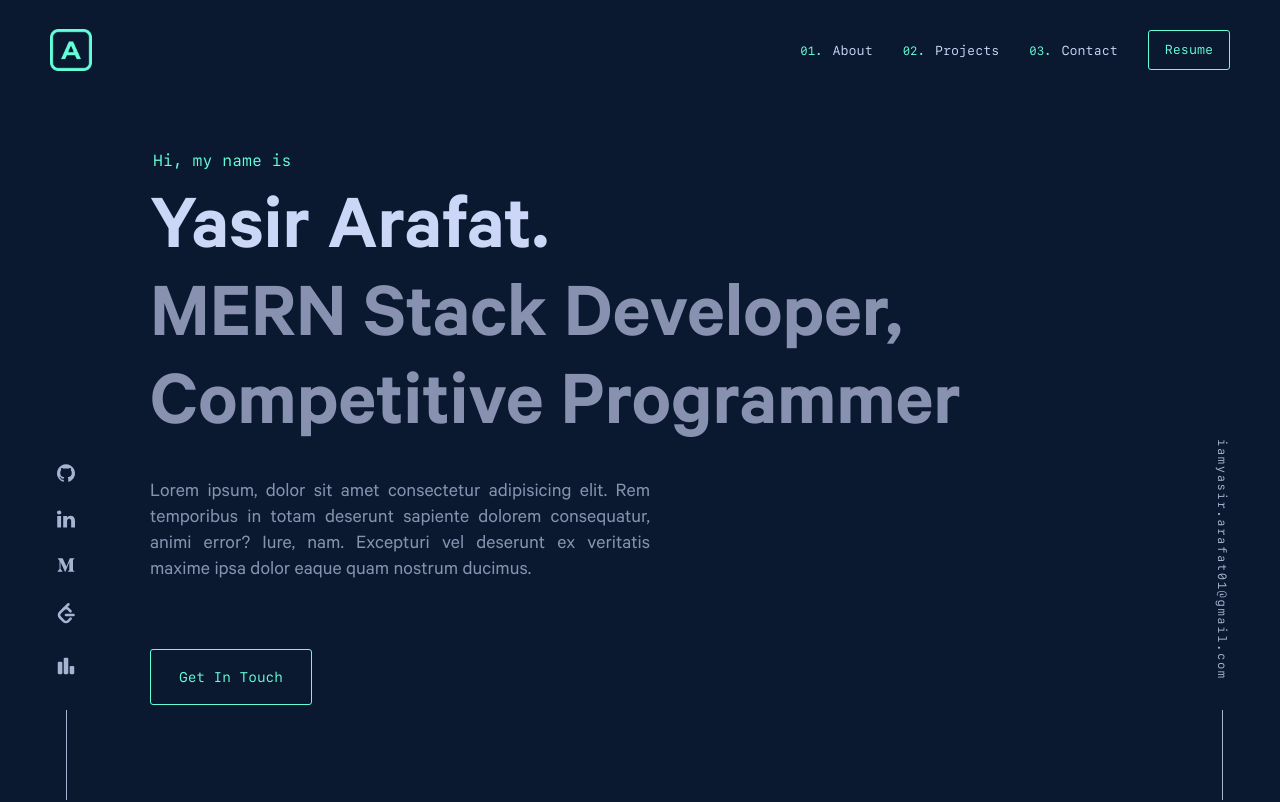
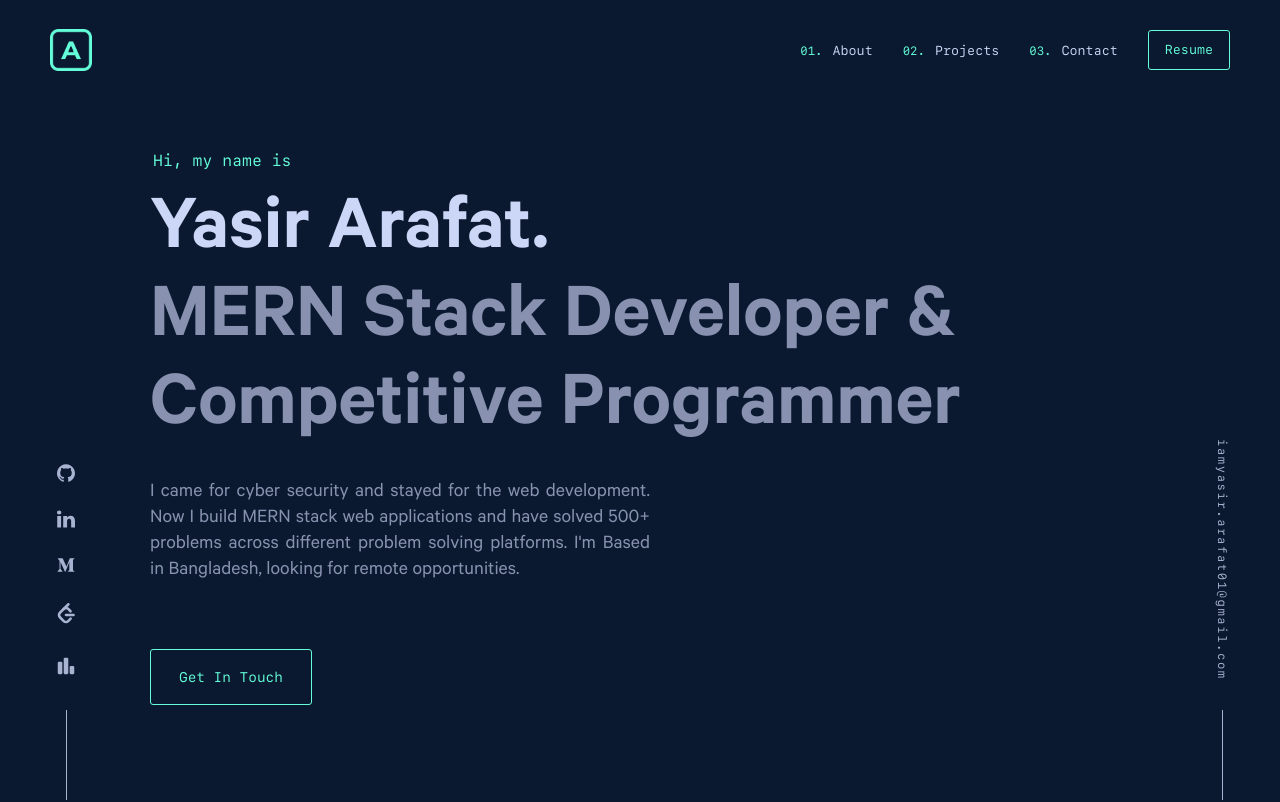
Before and after one commit to arafatYasir/Portfolio, a Next.js app: page / in a window 1280 px wide. Shown: the top 802 px of the page. Built offline with nearby package versions, Linux system fonts and the light colour scheme; no server answers.

Commit message:
feat: change hero description

```diff
--- a/app/components/HeroSection.tsx
+++ b/app/components/HeroSection.tsx
@@ -17,11 +17,11 @@ const HeroSection = () => {
                 </h1>
 
                 <h2 id="hero-profession" className={`font-calibre text-[40px] leading-[44px] ${breakpoint1 && "text-[50px] leading-[55px]"} ${breakpoint2 && "text-[60px] leading-[66px]"} md:text-[70px] md:leading-[77px] lg:text-[80px] lg:leading-[88px] font-semibold text-[#8892b0] mb-2.5`}>
-                    MERN Stack Developer, Competitive Programmer
+                    MERN Stack Developer & Competitive Programmer
                 </h2>
 
                 <p id="hero-description" className={`max-w-[500px] mt-[25px] mb-[15px] font-calibre text-lg leading-[23px] ${breakpoint2 && "text-xl leading-[26px]"} text-[#8892b0] text-justify`}>
-                    Lorem ipsum, dolor sit amet consectetur adipisicing elit. Rem temporibus in totam deserunt sapiente dolorem consequatur, animi error? Iure, nam. Excepturi vel deserunt ex veritatis maxime ipsa dolor eaque quam nostrum ducimus.
+                    I came for cyber security and stayed for the web development. Now I build MERN stack web applications and have solved 500+ problems across different problem solving platforms. I&apos;m Based in Bangladesh, looking for remote opportunities.
                 </p>
 
                 <Link
```
